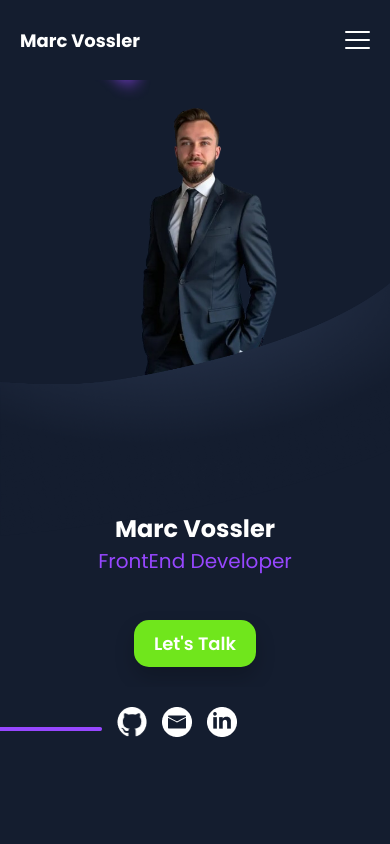
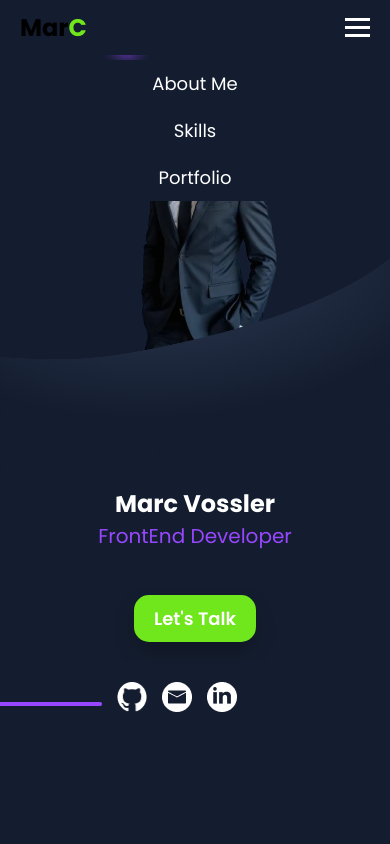
Before and after one commit to DerBlockProgrammer/MeinPortfolio, an Angular app in the folder eigenesPortfolio/: page / in a window 390 px wide. Both pictures are taken after a click on the element 357 px from the left and 40 px from the top of the page. Shown: the top 844 px of the page. Built offline with nearby package versions, Linux system fonts and the light colour scheme.

Commit message:
responsive!

```diff
--- a/eigenesPortfolio/src/app/mainPage/portfolio/portfolio.component.scss
+++ b/eigenesPortfolio/src/app/mainPage/portfolio/portfolio.component.scss
@@ -85,6 +85,10 @@
                             background-color: #9747FF;
                             color: white;
                         }
+                        &.live-test:hover {
+                            background-color: #00FF00;
+
+                        }
 
                         &.github {
                             background-color: transparent;
@@ -93,6 +97,7 @@
 
                         &:hover {
                             filter: brightness(0.9);
+
                         }
                     }
                 }
--- a/eigenesPortfolio/src/app/mainPage/skills/skills.component.scss
+++ b/eigenesPortfolio/src/app/mainPage/skills/skills.component.scss
@@ -88,7 +88,7 @@
             }
 
             button:hover {
-                background-color: #5fc119;
+                background-color: #9747FF;
                 /* Etwas dunkleres Grün beim Hover */
                 box-shadow: 0px 15px 25px rgba(0, 0, 0, 0.3);
                 /* Stärkerer Schatten beim Hover */
--- a/eigenesPortfolio/src/app/mainPage/titel-view-me/titel-view-me.component.scss
+++ b/eigenesPortfolio/src/app/mainPage/titel-view-me/titel-view-me.component.scss
@@ -18,6 +18,7 @@ section {
         z-index: 20;
         >img{
             height: 80vh;
+
         }
     }
 
@@ -115,7 +116,7 @@ section {
             }
 
             button:hover {
-                background-color: #5fc119;
+                background-color: #9747FF;
                 box-shadow: 0px 15px 25px rgba(0, 0, 0, 0.3);
                 transform: translateY(-2px);
             }
--- a/eigenesPortfolio/src/app/shared/header/header.component.html
+++ b/eigenesPortfolio/src/app/shared/header/header.component.html
@@ -1,16 +1,27 @@
-<header>
-    <div id="over">
-        <h1>Marc Vossler</h1>
-        <div id="navbar">
-            <a href="#">About Me</a>
-            <a href="#">Skills</a>
-            <a href="#">Portfolio</a>
+<header class="header">
+    <!-- Logo -->
+    <div class="logo">
+      <span>Mar<span class="highlight">C</span></span>
     </div>
 
-        <div class="menu-icon">
+    <!-- Navbar für größere Bildschirme -->
+    <nav id="navbar">
+      <a href="#about">About Me</a>
+      <a href="#skills">Skills</a>
+      <a href="#portfolio">Portfolio</a>
+    </nav>
+
+    <!-- Hamburger-Menü für mobile Ansicht -->
+    <div class="menu-icon" (click)="toggleMenu()">
       <div class="line"></div>
       <div class="line"></div>
       <div class="line"></div>
     </div>
+
+    <!-- Dropdown-Menü für kleinere Bildschirme -->
+    <div class="mobile-menu" [class.show]="isMenuOpen">
+      <a href="#" (click)="closeMenu()">About Me</a>
+      <a href="#" (click)="closeMenu()">Skills</a>
+      <a href="#" (click)="closeMenu()">Portfolio</a>
     </div>
   </header>
--- a/eigenesPortfolio/src/app/shared/header/header.component.scss
+++ b/eigenesPortfolio/src/app/shared/header/header.component.scss
@@ -1,83 +1,99 @@
-header {
-    display: flex;
+/* Grundlegendes Styling */
+body {
+    margin: 0;
+    font-family: Arial, sans-serif;
     background-color: #141D2F;
-    justify-content: center;
-    align-items: center;
-    height: 100px;
+    color: white;
+  }
 
-    #over {
+  /* Header-Styling */
+  .header {
     display: flex;
     justify-content: space-between;
     align-items: center;
-        width: calc(100% - 200px);
+    padding: 10px 20px;
+    background-color: #141D2F;
 
-        h1 {
-            font-size: 20px;
-            color: white;
-        }
+    /* Logo */
+    .logo {
+      font-size: 24px;
+      font-weight: bold;
 
-        #navbar {
-            display: flex;
-            justify-content: space-around;
-            align-items: center;
-            flex-direction: row;
-            gap: 29px;
-
-            a {
-                color: white;
-                text-decoration: none;
+      .highlight {
+        color: #70e61c; // Grün für 'k'
       }
     }
 
-        .menu-icon {
-            display: none;
-            flex-direction: column;
-            justify-content: space-between;
-            height: 24px;
-            width: 30px;
-            cursor: pointer;
+    /* Navbar für größere Bildschirme */
+    #navbar {
+      display: flex;
+      gap: 20px;
 
-            .line {
-                height: 3px;
-                width: 100%;
-                background-color: white;
-                border-radius: 3px;
-            }
+      a {
+        text-decoration: none;
+        color: white;
+        font-size: 16px;
+        transition: color 0.3s;
+
+        &:hover {
+          color: #70e61c;
         }
       }
     }
 
+    /* Hamburger-Menü */
+    .menu-icon {
+      display: none; // Standardmäßig ausgeblendet
+      flex-direction: column;
+      gap: 5px;
+      cursor: pointer;
 
-@media (max-width: 404px) {
-    header {
-        height: 80px;
-
-        #over {
-            width: calc(100% - 40px);
-            justify-content: space-between;
-
-            h1 {
-                font-size: 18px;
+      .line {
+        width: 25px;
+        height: 3px;
+        background-color: white;
+      }
     }
 
+    /* Dropdown-Menü */
+    .mobile-menu {
+        display: none; /* Standardmäßig versteckt */
+        background-color: #141D2F;
+        position: absolute;
+        top: 60px;
+        right: 0;
+        width: 100%;
+        text-align: center;
+        z-index: 10000; /* Menü vor andere Elemente setzen */
+
+        a {
+          display: block;
+          padding: 10px;
+          text-decoration: none;
+          color: white;
+          font-size: 18px;
+
+          &:hover {
+            color: #70e61c;
+          }
+        }
+
+        &.show {
+          display: block; /* Dropdown-Menü anzeigen */
+        }
+      }
+
+  }
+
+  /* Responsives Styling */
+  @media (max-width: 404px) {
+    .header {
       #navbar {
-                display: none;
+        display: none; // Hauptnavigation ausblenden
       }
 
       .menu-icon {
-                display: flex;
-                flex-direction: column;
-                justify-content: space-between;
-                height: 18px;
-                width: 25px;
-
-                .line {
-                    height: 2px;
-                    width: 100%;
-                    background-color: white;
-                    border-radius: 1px;
+        display: flex; // Hamburger-Icon anzeigen
       }
     }
   }
-    }
-}
--- a/eigenesPortfolio/src/app/shared/header/header.component.ts
+++ b/eigenesPortfolio/src/app/shared/header/header.component.ts
@@ -6,9 +6,15 @@ import { Component } from '@angular/core';
   styleUrls: ['./header.component.scss']
 })
 export class HeaderComponent {
-  menuOpen: boolean = false;
+  isMenuOpen: boolean = false;
 
+  // Öffnen/Schließen des Menüs
   toggleMenu(): void {
-    this.menuOpen = !this.menuOpen;
+    this.isMenuOpen = !this.isMenuOpen;
+  }
+
+  // Schließen des Menüs beim Link-Klick
+  closeMenu(): void {
+    this.isMenuOpen = false;
   }
 }
```
Lines whose indentation alone changed are shown as unchanged.
